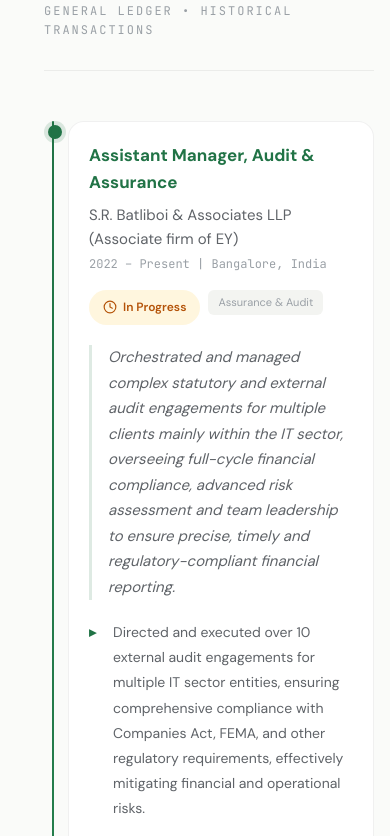
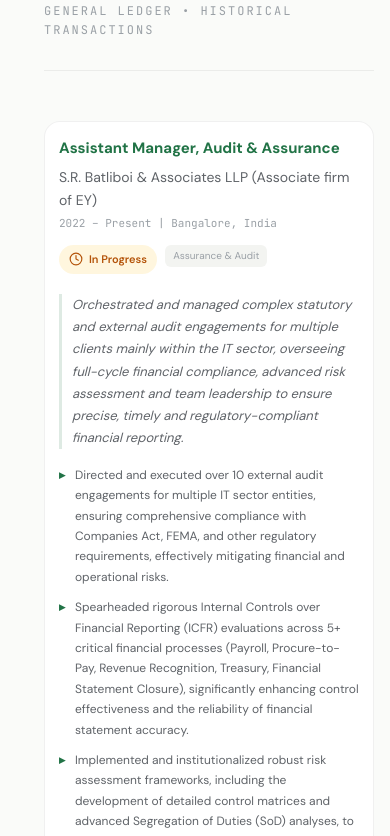
Before and after one commit to biplav-siwakoti/Resume, a React (Create React App) app: page / in a window 390 px wide. Shown: the part 2988-3824 px from the top of the page. Built offline with nearby package versions, Linux system fonts and the light colour scheme.

Commit message:
Implement mobile responsive styles for Experience component
Added responsive styles for mobile and extra small screens.

```diff
--- a/src/components/Experience.css
+++ b/src/components/Experience.css
@@ -259,39 +259,145 @@
   color: var(--primary);
 }
 
-/* Responsive */
+/* ============================================
+   RESPONSIVE - MOBILE FIXES
+   ============================================ */
+
 @media (max-width: 768px) {
+  /* Section header */
+  .section-header-styled {
+    flex-direction: column;
+    align-items: flex-start;
+    gap: 12px;
+    margin-bottom: 30px;
+    padding-bottom: 20px;
+  }
+
+  .section-icon {
+    width: 44px;
+    height: 44px;
+    border-radius: 12px;
+  }
+
+  .section-title-main {
+    font-size: 28px;
+  }
+
+  .title-ampersand {
+    font-size: 32px;
+  }
+
+  .section-decoration {
+    display: none;
+  }
+
+  /* TIMELINE - REMOVE line and dots on mobile */
   .exp-timeline {
-    padding-left: 24px;
+    padding-left: 0; /* No padding needed without line */
+  }
+
+  .exp-timeline::before {
+    display: none; /* Hide the vertical line */
   }
 
   .exp-dot {
-    left: -20px;
-    width: 14px;
-    height: 14px;
+    display: none; /* Hide the dots */
   }
 
+  .exp-item {
+    padding-bottom: 20px;
+  }
+
+  /* Card */
   .exp-card {
-    padding: 20px;
+    padding: 16px;
+  }
+
+  .exp-card:hover {
+    transform: none; /* Disable transform on mobile */
   }
 
   .exp-header {
     flex-direction: column;
+    gap: 12px;
   }
 
   .exp-header-right {
     align-items: flex-start;
     flex-direction: row;
     flex-wrap: wrap;
+    gap: 8px;
   }
 
   .exp-role {
-    font-size: 17px;
+    font-size: 16px;
+  }
+
+  .exp-company {
+    font-size: 14px;
+  }
+
+  .exp-meta {
+    font-size: 11px;
+  }
+
+  .exp-status {
+    padding: 6px 10px;
+    font-size: 11px;
+  }
+
+  .exp-type {
+    font-size: 10px;
+    padding: 3px 8px;
+  }
+
+  .exp-summary {
+    font-size: 14px;
+    padding-left: 12px;
+    margin-bottom: 16px;
+  }
+
+  .exp-bullets li {
+    font-size: 13px;
+    padding-left: 18px;
+    padding-bottom: 10px;
+    line-height: 1.7;
   }
 
   .exp-total {
     flex-direction: column;
     gap: 8px;
     text-align: center;
+    padding: 16px 20px;
+    margin-top: 24px;
+  }
+
+  .exp-total-label {
+    font-size: 11px;
+  }
+
+  .exp-total-value {
+    font-size: 14px;
   }
 }
+
+/* Extra small screens */
+@media (max-width: 480px) {
+  .exp-card {
+    padding: 14px;
+  }
+
+  .exp-role {
+    font-size: 15px;
+  }
+
+  .exp-summary {
+    font-size: 13px;
+    padding-left: 10px;
+  }
+
+  .exp-bullets li {
+    font-size: 12px;
+    padding-left: 16px;
+  }
+}
```
